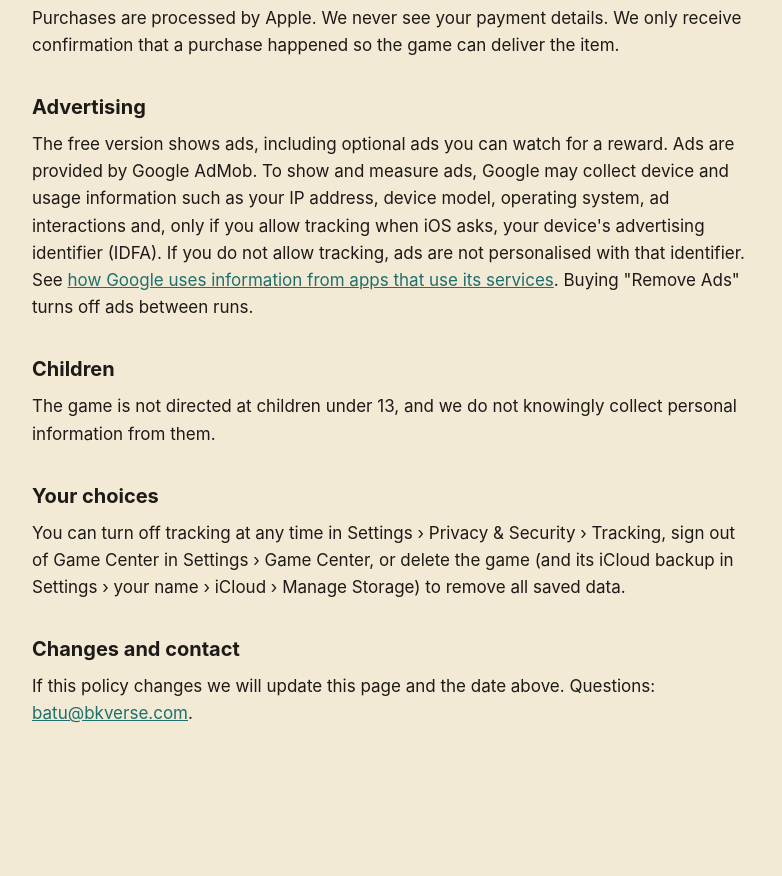
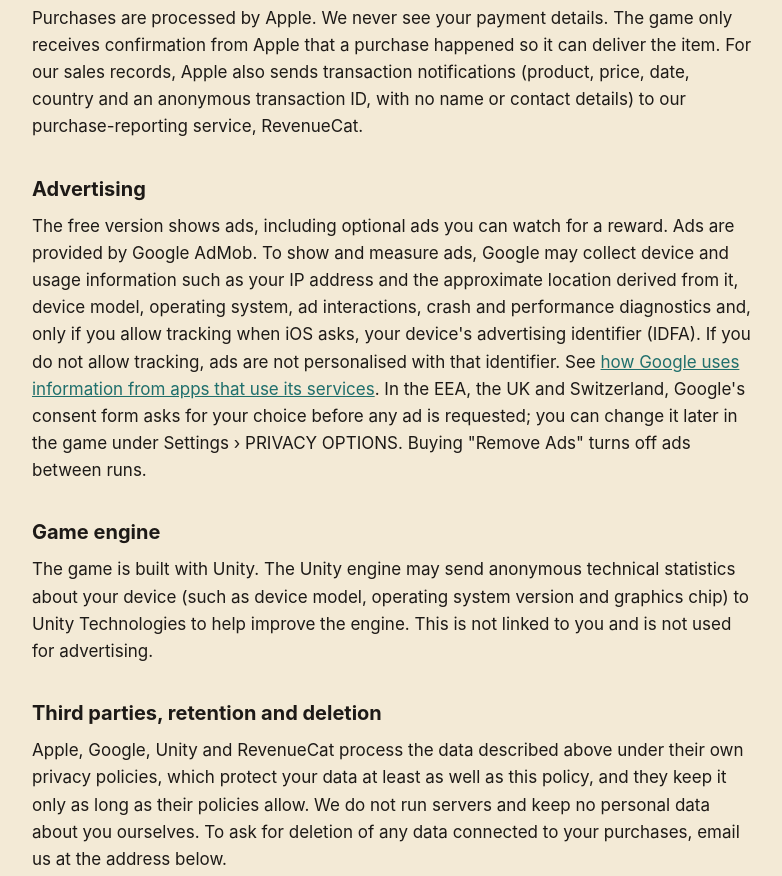
Before and after one commit to batusoyarslan/brickrush-site, a plain HTML site: page privacy.html in a window 1280 px wide. Shown: the part 780-1656 px from the top of the page, without its empty margins (248-1030 px from the left). Before the commit the page ends 1584 px from the top, so only its background shows below. Drawn offline with Linux system fonts and the light colour scheme.

Commit message:
Privacy policy: match App Privacy declarations (approx. location, diagnostics, consent form, RevenueCat, Unity stats, third parties/retention/deletion)
Co-Authored-By: Claude Opus 5.5 <noreply@anthropic.com>

```diff
--- a/privacy.html
+++ b/privacy.html
@@ -1,13 +1,15 @@
 <!doctype html><html lang="en"><head><meta charset="utf-8"><meta name="viewport" content="width=device-width,initial-scale=1"><title>Privacy Policy · Pushy Walls</title><style>body{margin:0;background:#f3ead6;color:#1d1a17;font:17px/1.6 -apple-system,BlinkMacSystemFont,"Segoe UI",sans-serif}
 main{max-width:720px;margin:0 auto;padding:40px 20px 64px}h1{font-size:30px;line-height:1.2;margin:0 0 4px}
 h2{font-size:20px;margin:32px 0 8px}p,li{margin:0 0 12px}.muted{color:#6b6157;font-size:15px}a{color:#1f6f6c}
-nav a{margin-right:16px;font-weight:600}@media(prefers-color-scheme:dark){body{background:#17130f;color:#ece4d2}.muted{color:#a89c8b}a{color:#5fc4bf}}</style></head><body><main><nav><a href="index.html">Pushy Walls</a><a href="privacy.html">Privacy</a><a href="terms.html">Terms</a><a href="support.html">Support</a></nav><h1>Privacy Policy</h1><p class="muted">Last updated: 20 November 2026</p>
+nav a{margin-right:16px;font-weight:600}@media(prefers-color-scheme:dark){body{background:#17130f;color:#ece4d2}.muted{color:#a89c8b}a{color:#5fc4bf}}</style></head><body><main><nav><a href="index.html">Pushy Walls</a><a href="privacy.html">Privacy</a><a href="terms.html">Terms</a><a href="support.html">Support</a></nav><h1>Privacy Policy</h1><p class="muted">Last updated: 22 November 2026</p>
 <p>Pushy Walls: Rooftop Dash ("the game") is made by BKverse ("we"). This policy explains what data the game uses and why.</p>
-<h2>No account, no personal profile</h2><p>The game has no sign-up and we do not ask for your real name, email address, contacts, photos or location. You can pick an optional runner name in the game (a nickname of up to 12 characters); it is shown only on your own device: it is never sent to us, to Game Center or to advertisers, and other players never see it. We do not run our own servers for the game and we do not sell personal data.</p>
+<h2>No account, no personal profile</h2><p>The game has no sign-up and we do not ask for your real name, email address, contacts, photos or precise location. You can pick an optional runner name in the game (a nickname of up to 12 characters); it is shown only on your own device: it is never sent to us, to Game Center or to advertisers, and other players never see it. We do not run our own servers for the game and we do not sell personal data.</p>
 <h2>Data stored on your device</h2><p>Your progress (coins, gems, unlocked characters and items, runner name, settings, best score) is saved on your iPhone and, if iCloud is turned on, backed up to your own iCloud account so it can come back on your other devices. We never receive this data. Deleting the game deletes the copy on your iPhone.</p>
 <h2>Game Center</h2><p>If you are signed in to Game Center, your best score and Game Center nickname are sent to Apple to show leaderboards. This is handled by Apple under <a href="https://www.apple.com/legal/privacy/">Apple's privacy policy</a>.</p>
-<h2>In-app purchases</h2><p>Purchases are processed by Apple. We never see your payment details. We only receive confirmation that a purchase happened so the game can deliver the item.</p>
-<h2>Advertising</h2><p>The free version shows ads, including optional ads you can watch for a reward. Ads are provided by Google AdMob. To show and measure ads, Google may collect device and usage information such as your IP address, device model, operating system, ad interactions and, only if you allow tracking when iOS asks, your device's advertising identifier (IDFA). If you do not allow tracking, ads are not personalised with that identifier. See <a href="https://policies.google.com/technologies/partner-sites">how Google uses information from apps that use its services</a>. Buying "Remove Ads" turns off ads between runs.</p>
+<h2>In-app purchases</h2><p>Purchases are processed by Apple. We never see your payment details. The game only receives confirmation from Apple that a purchase happened so it can deliver the item. For our sales records, Apple also sends transaction notifications (product, price, date, country and an anonymous transaction ID, with no name or contact details) to our purchase-reporting service, RevenueCat.</p>
+<h2>Advertising</h2><p>The free version shows ads, including optional ads you can watch for a reward. Ads are provided by Google AdMob. To show and measure ads, Google may collect device and usage information such as your IP address and the approximate location derived from it, device model, operating system, ad interactions, crash and performance diagnostics and, only if you allow tracking when iOS asks, your device's advertising identifier (IDFA). If you do not allow tracking, ads are not personalised with that identifier. See <a href="https://policies.google.com/technologies/partner-sites">how Google uses information from apps that use its services</a>. In the EEA, the UK and Switzerland, Google's consent form asks for your choice before any ad is requested; you can change it later in the game under Settings › PRIVACY OPTIONS. Buying "Remove Ads" turns off ads between runs.</p>
+<h2>Game engine</h2><p>The game is built with Unity. The Unity engine may send anonymous technical statistics about your device (such as device model, operating system version and graphics chip) to Unity Technologies to help improve the engine. This is not linked to you and is not used for advertising.</p>
+<h2>Third parties, retention and deletion</h2><p>Apple, Google, Unity and RevenueCat process the data described above under their own privacy policies, which protect your data at least as well as this policy, and they keep it only as long as their policies allow. We do not run servers and keep no personal data about you ourselves. To ask for deletion of any data connected to your purchases, email us at the address below.</p>
 <h2>Children</h2><p>The game is not directed at children under 13, and we do not knowingly collect personal information from them.</p>
 <h2>Your choices</h2><p>You can turn off tracking at any time in Settings › Privacy &amp; Security › Tracking, sign out of Game Center in Settings › Game Center, or delete the game (and its iCloud backup in Settings › your name › iCloud › Manage Storage) to remove all saved data.</p>
 <h2>Changes and contact</h2><p>If this policy changes we will update this page and the date above. Questions: <a href="mailto:batu@bkverse.com">batu@bkverse.com</a>.</p></main></body></html>
```
